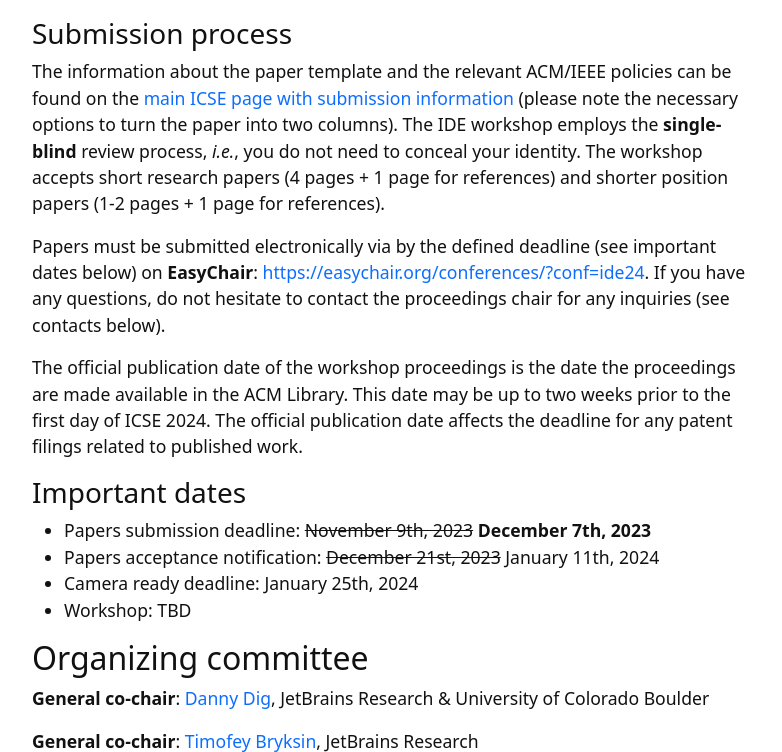
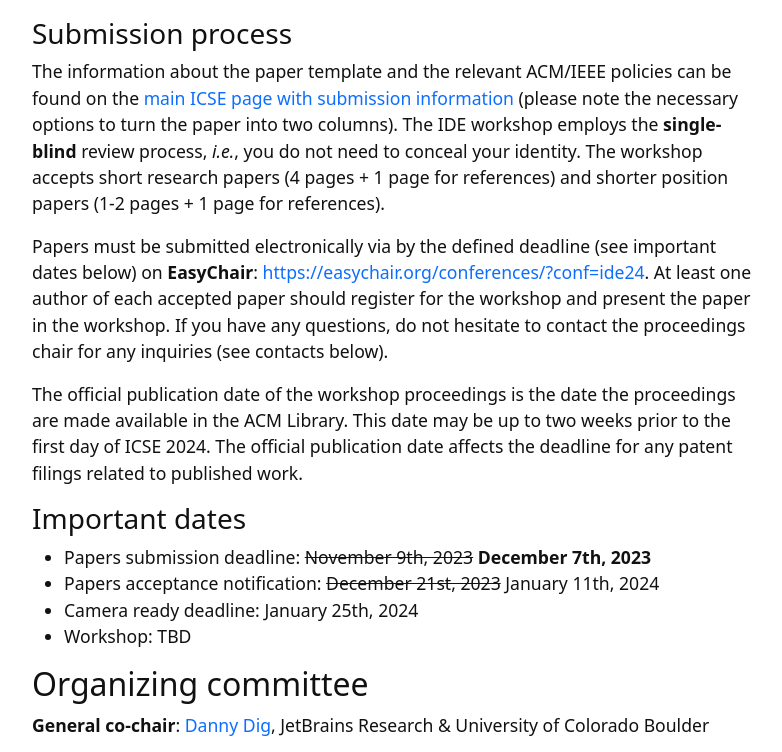
Before and after one commit to ide-workshop/ide-workshop.github.io, a Jekyll site: the page built from index.md, in a window 1280 px wide and 900 px high, scrolled down 2644 px, cut to the strip 0-752 px from the top of the window. Shown: the whole strip, without its empty margins (245-1027 px from the left). Built offline with Jekyll 4.4.1, drawn with Linux system fonts in a browser that asks for light colours.

Commit message:
Added a note about participation

```diff
--- a/index.md
+++ b/index.md
@@ -91,7 +91,8 @@ The workshop accepts short research papers (4 pages + 1 page for references) and
 papers (1-2 pages + 1 page for references).
 
 Papers must be submitted electronically via by the defined deadline (see important dates below) on **EasyChair**:
-[https://easychair.org/conferences/?conf=ide24](https://easychair.org/conferences/?conf=ide24). If you have any questions, do not hesitate to contact
+[https://easychair.org/conferences/?conf=ide24](https://easychair.org/conferences/?conf=ide24). At least one author of each accepted paper should register for the
+workshop and present the paper in the workshop. If you have any questions, do not hesitate to contact
 the proceedings chair for any inquiries (see contacts below).
 
 The official publication date of the workshop proceedings is the date the proceedings are made
```
